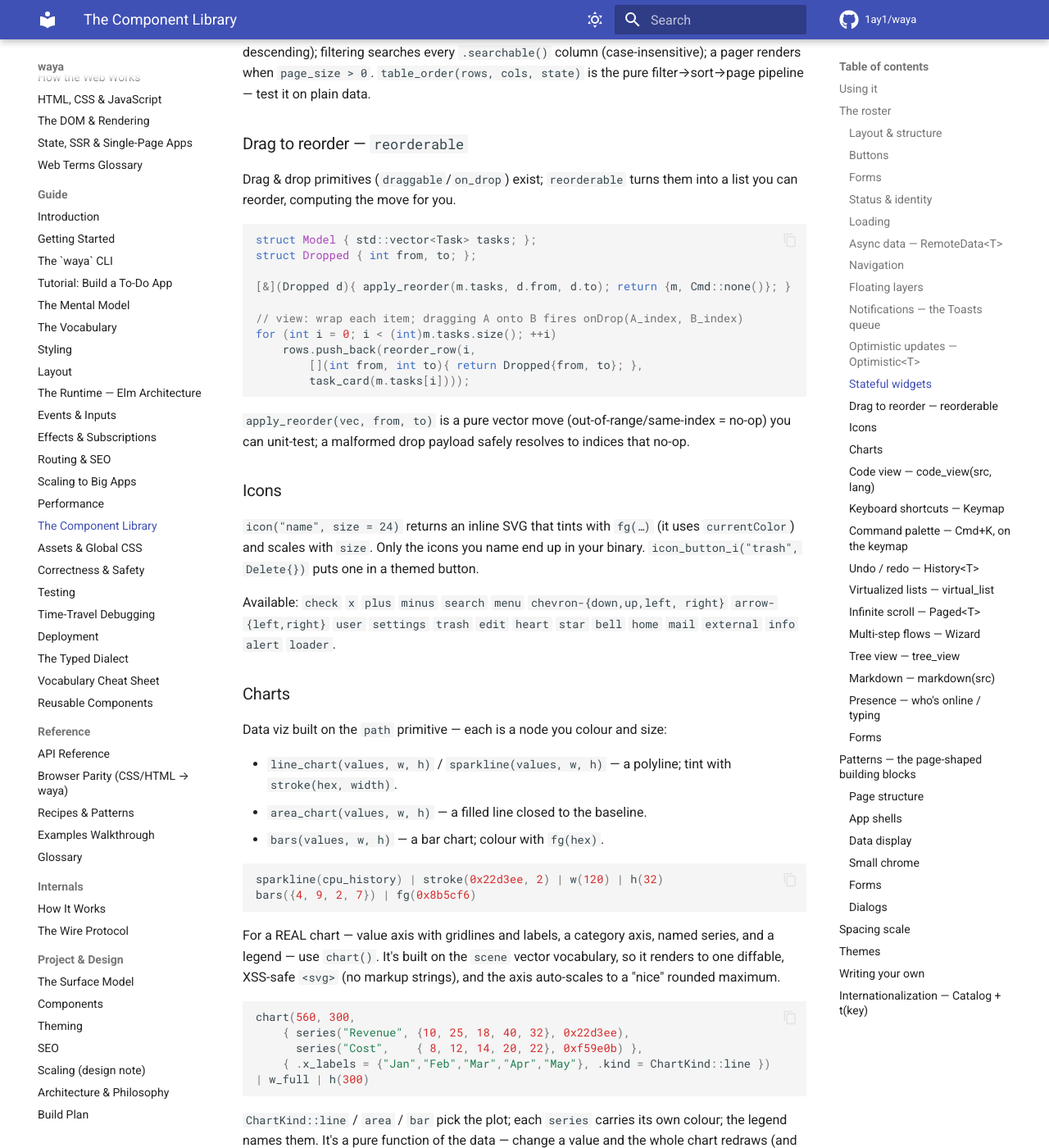
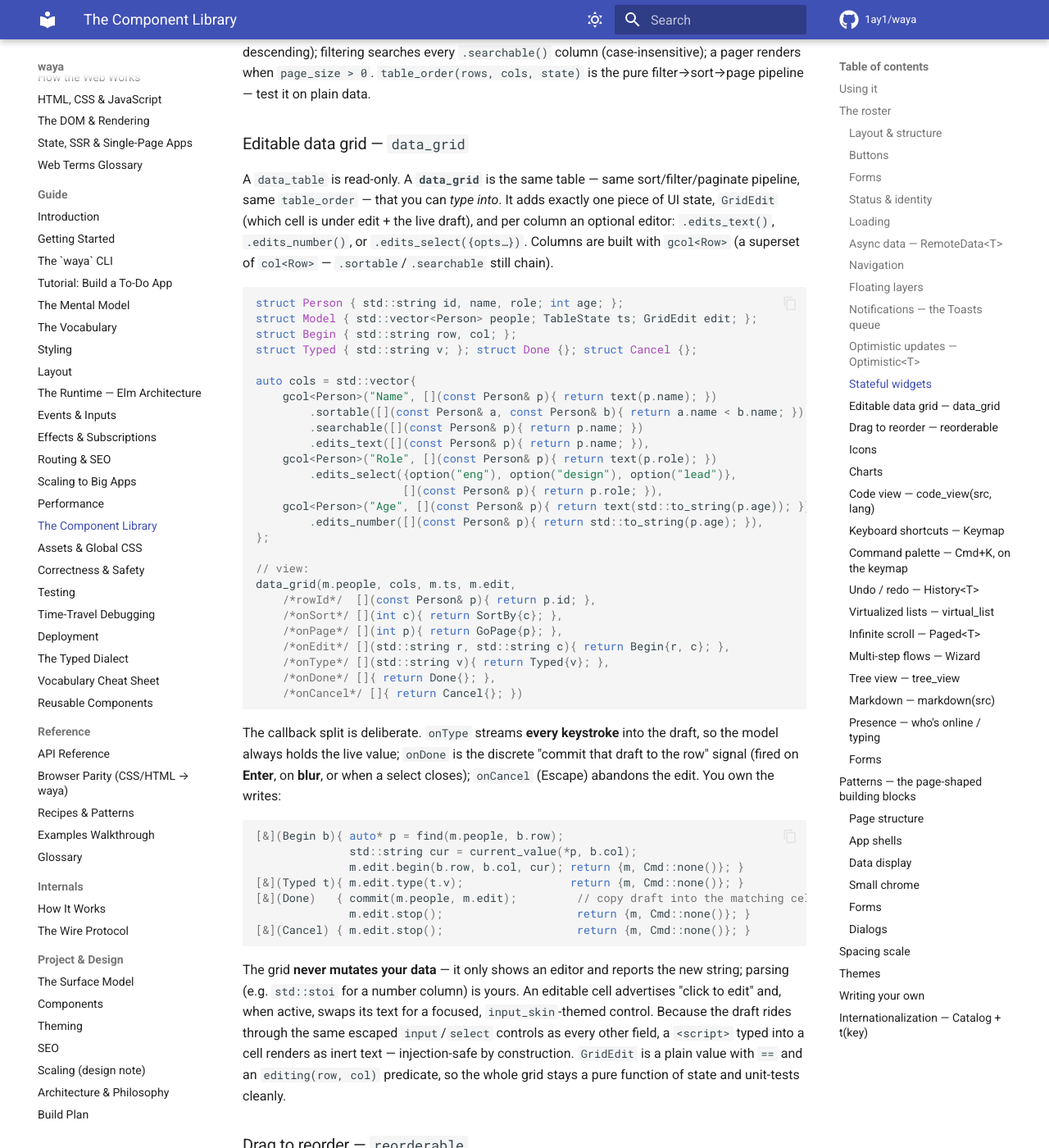
Before and after one commit to 1ay1/waya, an MkDocs documentation site: the page built from docs/14-components.md, in a window 1280 px wide and 1400 px high, scrolled down 5239 px. Shown: the whole window at 82% size. Built offline with MkDocs 1.6.1 and Material for MkDocs 9.7.7, drawn with Linux system fonts in a browser that asks for light colours; comment, search, counter and statistics services are not loaded.

Commit message:
Add data_grid: editable spreadsheet-style table
data_grid is data_table you can type into — the same table_order
filter/sort/paginate pipeline plus inline cell editing.

- GridEdit: one value holding the cell under edit + live draft, with
  == and an editing(row,col) predicate (pure, unit-testable).
- gcol<Row> columns are a superset of col<Row> (.sortable/.searchable
  still chain) with optional .edits_text / .edits_number / .edits_select.
- Callback split: onType streams every keystroke into the draft (model
  always holds the live value); onDone commits on Enter/blur/select-close;
  onCancel (Escape) abandons. The grid never mutates your data — it shows
  an editor and reports the new string; you own the write + parsing.
- Injection-safe: the draft rides the same escaped input/select controls
  as every other field, so a <script> typed into a cell is inert text.
- Zero new wire ops — reuses on_input/on_change/on_enter/on_escape/on_blur.

Tests: +20 assertions (241 total in test_widgets), 31/31 ctest pass,
ASan+UBSan clean. Docs: new "Editable data grid" section in components.

````diff
--- a/docs/14-components.md
+++ b/docs/14-components.md
@@ -232,6 +232,68 @@ A header is clickable only if its column is `.sortable()` (first click ascending
 second descending); filtering searches every `.searchable()` column
 (case-insensitive); a pager renders when `page_size > 0`. `table_order(rows,
 cols, state)` is the pure filter→sort→page pipeline — test it on plain data.
+
+### Editable data grid — `data_grid`
+
+A `data_table` is read-only. A **`data_grid`** is the same table — same
+sort/filter/paginate pipeline, same `table_order` — that you can *type into*.
+It adds exactly one piece of UI state, `GridEdit` (which cell is under edit +
+the live draft), and per column an optional editor: `.edits_text()`,
+`.edits_number()`, or `.edits_select({opts…})`. Columns are built with
+`gcol<Row>` (a superset of `col<Row>` — `.sortable`/`.searchable` still chain).
+
+```cpp
+struct Person { std::string id, name, role; int age; };
+struct Model { std::vector<Person> people; TableState ts; GridEdit edit; };
+struct Begin { std::string row, col; };
+struct Typed { std::string v; }; struct Done {}; struct Cancel {};
+
+auto cols = std::vector{
+    gcol<Person>("Name", [](const Person& p){ return text(p.name); })
+        .sortable([](const Person& a, const Person& b){ return a.name < b.name; })
+        .searchable([](const Person& p){ return p.name; })
+        .edits_text([](const Person& p){ return p.name; }),
+    gcol<Person>("Role", [](const Person& p){ return text(p.role); })
+        .edits_select({option("eng"), option("design"), option("lead")},
+                      [](const Person& p){ return p.role; }),
+    gcol<Person>("Age", [](const Person& p){ return text(std::to_string(p.age)); })
+        .edits_number([](const Person& p){ return std::to_string(p.age); }),
+};
+
+// view:
+data_grid(m.people, cols, m.ts, m.edit,
+    /*rowId*/  [](const Person& p){ return p.id; },
+    /*onSort*/ [](int c){ return SortBy{c}; },
+    /*onPage*/ [](int p){ return GoPage{p}; },
+    /*onEdit*/ [](std::string r, std::string c){ return Begin{r, c}; },
+    /*onType*/ [](std::string v){ return Typed{v}; },
+    /*onDone*/ []{ return Done{}; },
+    /*onCancel*/ []{ return Cancel{}; })
+```
+
+The callback split is deliberate. `onType` streams **every keystroke** into the
+draft, so the model always holds the live value; `onDone` is the discrete
+"commit that draft to the row" signal (fired on **Enter**, on **blur**, or when a
+select closes); `onCancel` (Escape) abandons the edit. You own the writes:
+
+```cpp
+[&](Begin b){ auto* p = find(m.people, b.row);
+              std::string cur = current_value(*p, b.col);
+              m.edit.begin(b.row, b.col, cur); return {m, Cmd::none()}; }
+[&](Typed t){ m.edit.type(t.v);                return {m, Cmd::none()}; }
+[&](Done)   { commit(m.people, m.edit);         // copy draft into the matching cell
+              m.edit.stop();                    return {m, Cmd::none()}; }
+[&](Cancel) { m.edit.stop();                    return {m, Cmd::none()}; }
+```
+
+The grid **never mutates your data** — it only shows an editor and reports the
+new string; parsing (e.g. `std::stoi` for a number column) is yours. An editable
+cell advertises "click to edit" and, when active, swaps its text for a focused,
+`input_skin`-themed control. Because the draft rides through the same escaped
+`input`/`select` controls as every other field, a `<script>` typed into a cell
+renders as inert text — injection-safe by construction. `GridEdit` is a plain
+value with `==` and an `editing(row, col)` predicate, so the whole grid stays a
+pure function of state and unit-tests cleanly.
 
 ### Drag to reorder — `reorderable`
 
````
Also changed, not shown: 3 other files.
